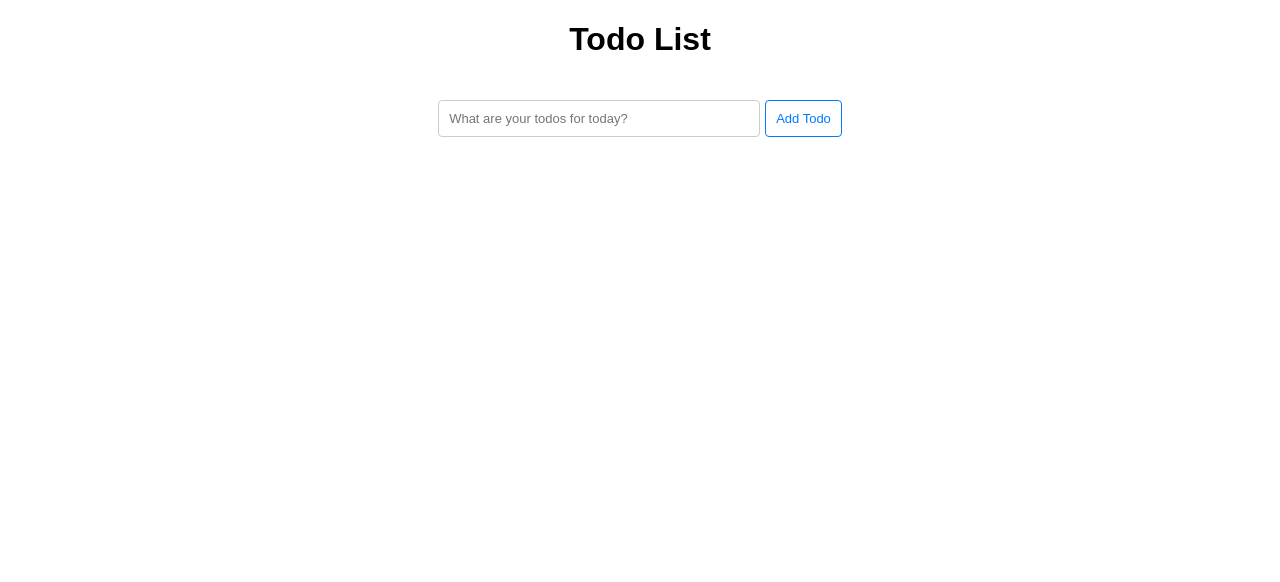
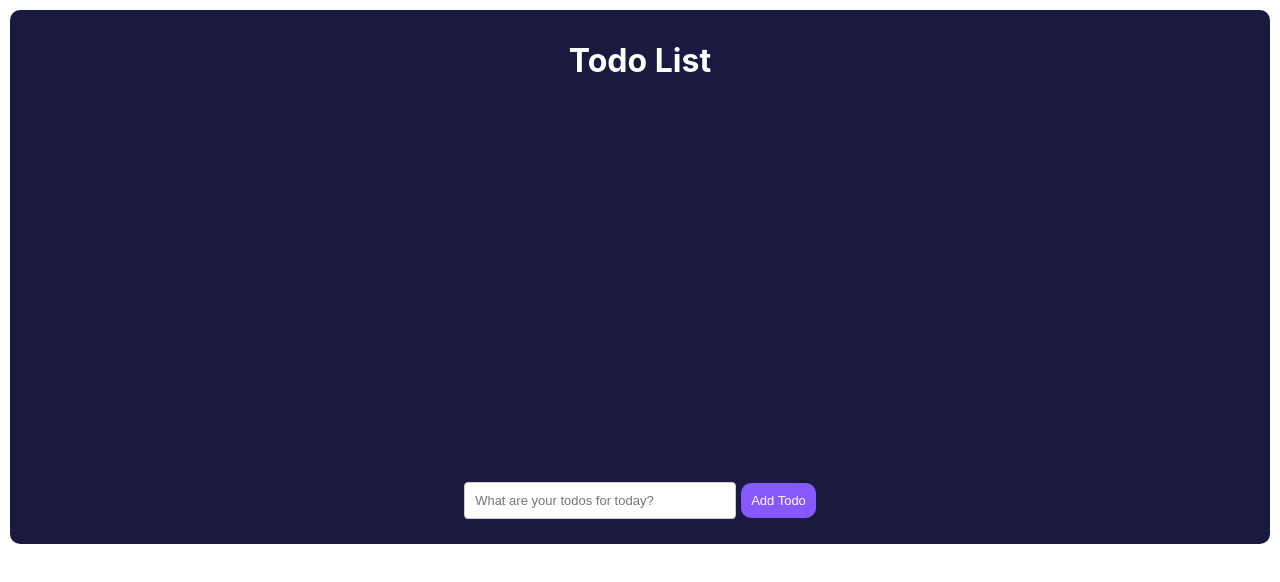
Before and after one commit to yamboni1/day12-homework-todolist, a React (Create React App) app: page / in a window 1280 px wide. Shown: the top 582 px of the page. Built offline with nearby package versions, Linux system fonts and the light colour scheme.

Commit message:
refactor: added a div for the todoItems and added the css

```diff
--- a/src/App.css
+++ b/src/App.css
@@ -1,9 +1,28 @@
+@import url('https://fonts.googleapis.com/css2?family=Poppins&display=swap');
+* {
+    border-radius: 10px;
+  }
+
+
 .App {
     text-align: center;
     display: flex;
     flex-direction: column;
     align-items: center;
-    font-family: Arial, Helvetica, sans-serif;
+    font-family:'Poppins', sans-serif sans-serif;
+    background: #1A1A40;
+    color: #fff;
+    margin: 10px;
+}
+.todoGroup {
+  padding-top: 10px;
+  width: 450px;
+  height: 350px;
+  display: flex;
+  align-items: center;
+  flex-direction: column;
+  background-color: #1A1A40;
+  overflow-y: auto;
 }
 
 .add-button {
@@ -11,11 +30,12 @@
     padding: 10px 10px;
     font-size: 13px;
     text-align: center;
-    border: 1px solid #007bff;
-    border-radius: 4px;
-    color: #007bff;
-    background-color: #fff;
+    background-color: #8758ff;
+    color: #fff;
+    border: none;
+    outline: none;
     cursor: pointer;
+
 }
 
 .add-button:hover {
@@ -24,7 +44,7 @@
 }
 
 .item-input {
-    width: 300px;
+    width: 250px;
     padding: 10px;
     margin-bottom: 15px;
     border: 1px solid #ccc;
@@ -46,16 +66,17 @@
 .todo-item {
     border: 1px gainsboro solid;
     border-radius: 5px;
-    width: 500px;
+    width: 400px;
     margin: 5px;
     padding: 10px 15px;
     text-align: start;
     font-size: 13px;
+    background-color: #6236d0;
 }
 
 .done-button {
     float: right;
-    background-color: #ff6347;
+    background-color: #2e115a;
     color: #fff;
     border: none;
     padding: 5px 10px;
@@ -65,7 +86,7 @@
 }
 
 .done-button:hover {
-    background-color: #d63031;
+    background-color: #2e115a;
 }
 
 .done {
--- a/src/components/TodoGroup.js
+++ b/src/components/TodoGroup.js
@@ -3,9 +3,17 @@ import TodoItem from "./TodoItem";
 
 const TodoGroup = () => {
     const todoItems = useSelector((state) => state.todoList.todoList);
-    return todoItems.map((todoItem, index) => {
-        return <TodoItem todoItem={todoItem} key={todoItem.id} index={index} />;
-    });
-};
+    return (
+    <div className="todoGroup">
+        {
+             todoItems.map((todoItem, index) => {
+                return <TodoItem todoItem={todoItem} key={todoItem.id} index={index} />
+            })
+        }
+
+    </div>
+    )
+
+}
 
 export default TodoGroup;
```
